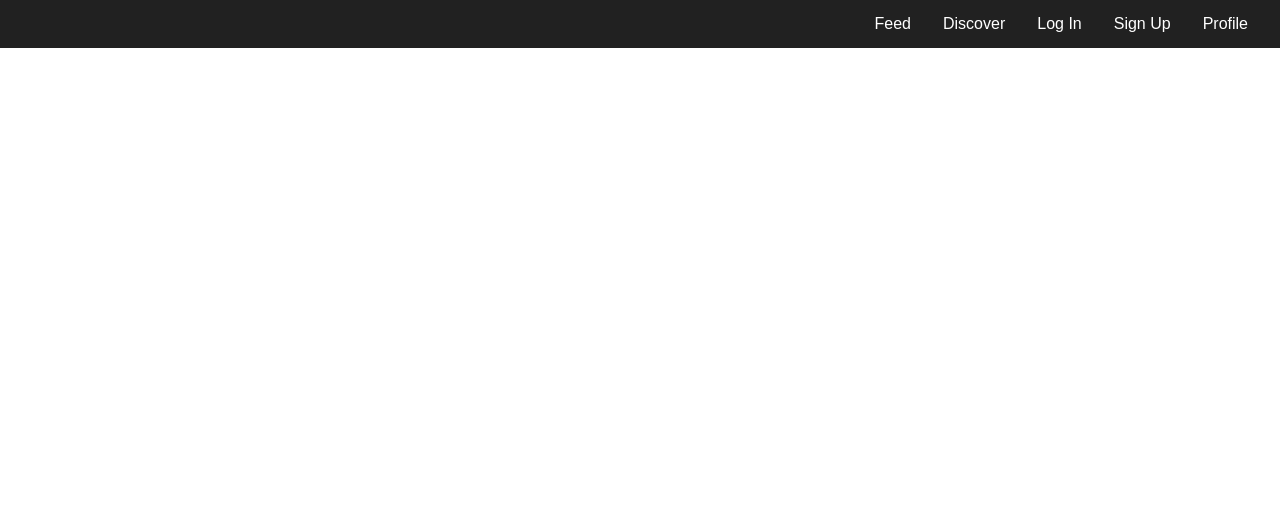
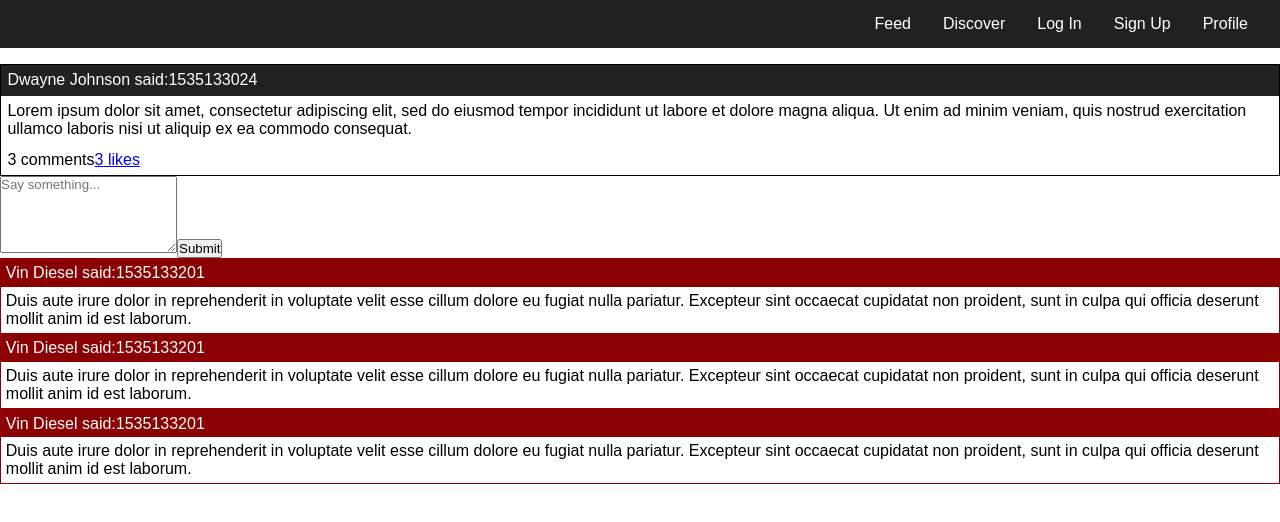
Before and after one commit to arkadyt/wework, a React (Create React App) app in the folder client/: page /comments in a window 1280 px wide. Shown: the top 522 px of the page. Built offline with nearby package versions, Linux system fonts and the light colour scheme.

Commit message:
Sketch Comments page.

```diff
--- a/client/src/components/Layout.js
+++ b/client/src/components/Layout.js
@@ -6,6 +6,7 @@
 import Feed from './_Pages/Feed/Feed'
 import AddExp from './_Forms/AddExp/AddExp'
 import AddEdu from './_Forms/AddEdu/AddEdu'
+import Comments from './_Pages/Comments/Comments'
 import mockProfileObject from '../mocks/profile'
 import { Route } from 'react-router-dom'
 // import axios from 'axios'
@@ -19,5 +20,6 @@
         <Route path='/feed' component={Feed} />
         <Route path='/addExp' component={AddExp} />
         <Route path='/addEdu' component={AddEdu} />
+        <Route path='/comments' component={Comments} />
     </div>
 }
--- a/client/src/components/Post/Post.js
+++ b/client/src/components/Post/Post.js
@@ -2,7 +2,7 @@
 import './Post.css'
 
 const post = ({ user, text, comments, likes, date }) => {
-    return <div className="Post-container" key={`feed-node-${idx}`}>
+    return <div className="Post-container">
         <p className="header">
             <span>{user.name} said:</span>
             <span>{date}</span>
--- /dev/null
+++ b/client/src/components/_Pages/Comments/Comments.js
@@ -0,0 +1,25 @@
+import React from 'react'
+import Post from '../../Post/Post'
+import Comment from '../../Comment/Comment'
+import { mockPost } from '../../../mocks/posts'
+import { withFormik, Form } from 'formik'
+
+const comments = ({
+    values,
+    handleChange
+}) => {
+    return <div className="Comments-container">
+        <Post {...mockPost} />
+        <Form>
+            <textarea rows="5" name="message" placeholder="Say something..."
+                value={values.message} onChange={handleChange} />
+            <button type="submit">Submit</button>
+        </Form>
+        {mockPost.comments.map(item => <Comment {...item} />)}
+    </div>
+}
+
+export default withFormik({
+    mapPropsToValues() { },
+    handleSubmit() { }
+})(comments)
--- /dev/null
+++ b/client/src/components/_Pages/Comments/Comments.scss
@@ -0,0 +1,3 @@
+.Comments-container {
+
+}
--- a/client/src/components/_Pages/Feed/Feed.js
+++ b/client/src/components/_Pages/Feed/Feed.js
@@ -1,6 +1,7 @@
 import React from 'react'
 import './Feed.css'
 import mockPosts from '../../../mocks/posts'
+import Post from '../../Post/Post'
 import { withFormik, Form } from 'formik'
 
 const feed = ({
@@ -14,13 +15,7 @@
             <input type="submit" value="Submit" />
         </Form>
         <div className="feed">
-            {mockPosts.map(({ user, text, likes, comments }, idx) => {
-                return <div className="node" key={`feed-node-${idx}`}>
-                    <p className="header">{user.name} said:</p>
-                    <p className="text">{text}</p>
-                    <p className="buttons">{comments.length} comments | {likes.length} [like post!]</p>
-                </div>
-            })}
+            {mockPosts.map(item => <Post {...item} />)}
         </div>
     </div>
 }
--- a/client/src/components/_Pages/Feed/Feed.scss
+++ b/client/src/components/_Pages/Feed/Feed.scss
@@ -19,16 +19,5 @@
     }
     .feed {
         width: 40rem;
-        .node {
-            border: 1px solid black;
-            margin-top: 1rem;
-            .header {
-                color: white;
-                background: #212121;
-            }
-            p {
-                padding: .4rem;
-            }
-        }
     }
 }
--- a/client/src/index.css
+++ b/client/src/index.css
@@ -4,3 +4,7 @@
   font-family: sans-serif;
   box-sizing: border-box;
 }
+
+html {
+  /* font-size: 62.5%; */
+}
--- a/client/src/mocks/posts.js
+++ b/client/src/mocks/posts.js
@@ -1,5 +1,4 @@
-export default new Array(10).fill(
-    {
+export const mockPost = {
     "user": {
         "_id": "some_alphanumeric_gibberish",
         "name": "Dwayne Johnson",
@@ -50,4 +49,6 @@
         }
     ],
     "date": "1535133024"
-    }, 0, 10)
+}
+
+export default new Array(10).fill(mockPost, 0, 10)
```
Also changed, not shown: 1 other file (tests, documents, lock files or other folders). Lines whose indentation alone changed are shown as unchanged.
